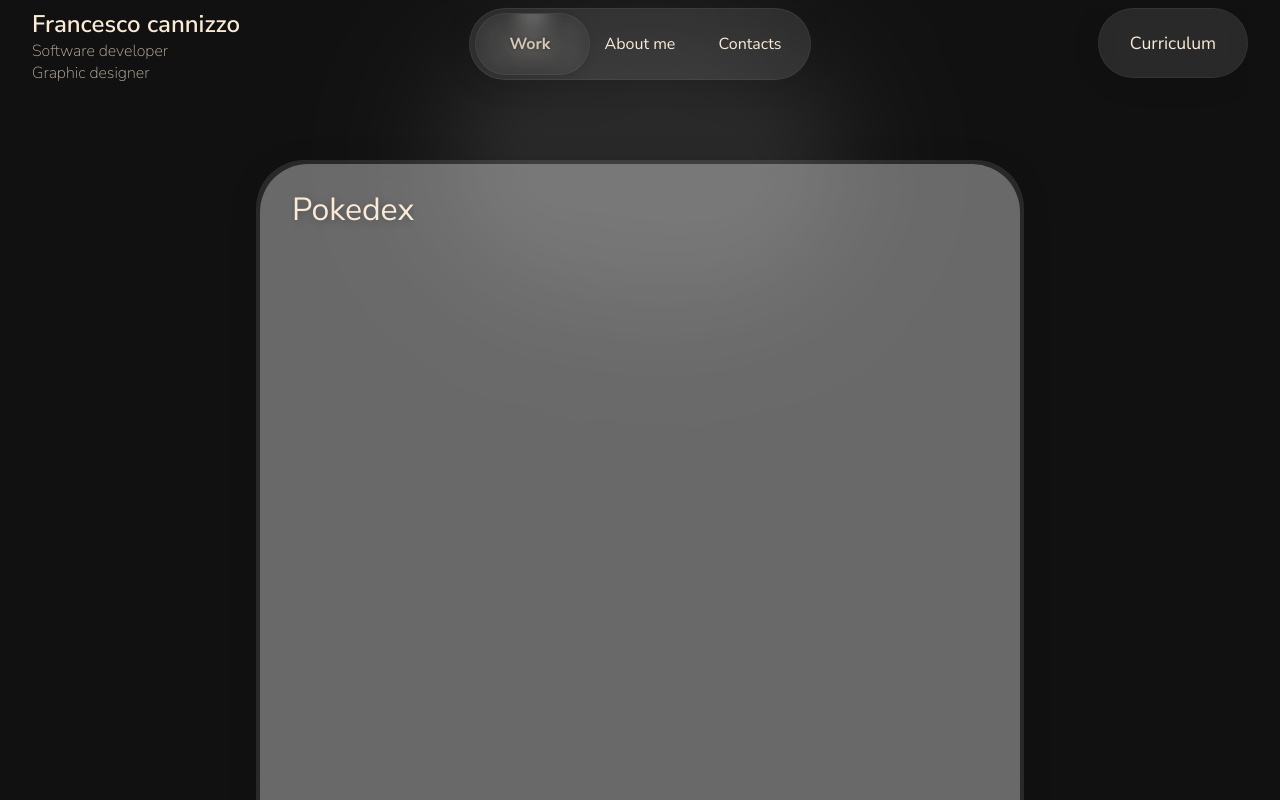
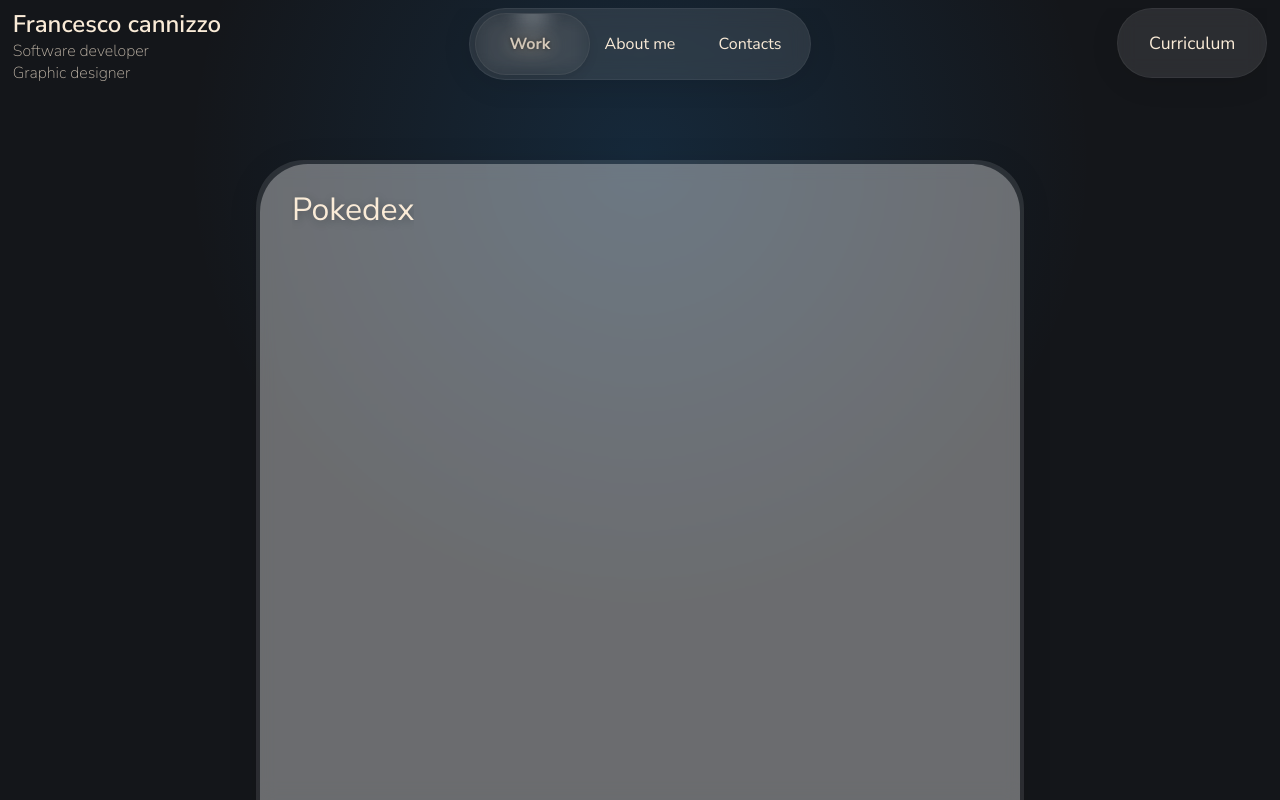
Before and after one commit to Channilol/portfolioDW, a React (Create React App) app: page / in a window 1280 px wide. Built offline with nearby package versions, Linux system fonts and the light colour scheme.

Commit message:
new bg, da aggiungere alcune feature da replit

```diff
--- a/src/App.css
+++ b/src/App.css
@@ -1,4 +1,8 @@
 @import url('https://fonts.googleapis.com/css2?family=Nunito+Sans:ital,opsz,wght@0,6..12,200..1000;1,6..12,200..1000&display=swap');
+
+:root {
+  --portfolio-bg: hsl(220, 13%, 9%);
+}
 
 * {
   font-family: "Nunito Sans", sans-serif;
@@ -17,9 +21,15 @@
   display: none;
 }
 
+body {
+  background: var(--portfolio-bg);
+}
+
 .App {
   text-align: center;
-  background-image: url('../src/assets/bg_portfolio.png');
+  /* background-image: url('../src/assets/bg_portfolio.png'); */
+
+  background: radial-gradient(circle at 50% 20%, hsla(207, 90%, 54%, 0.15) 0%, transparent 50%);
   background-repeat: no-repeat;
   background-position: center center;
   background-size: cover;
--- a/src/components/Header/Header.css
+++ b/src/components/Header/Header.css
@@ -2,11 +2,11 @@ header {
     position: fixed;
     top: 0;
     left: 0;
-    width: 95vw;
+    width: 98vw;
     display: flex;
     flex-direction: row;
     justify-content: space-between;
-    padding: 1vh 2.5vw;
+    padding: 1vh 1vw;
     z-index: 1000;
 }
 
```
